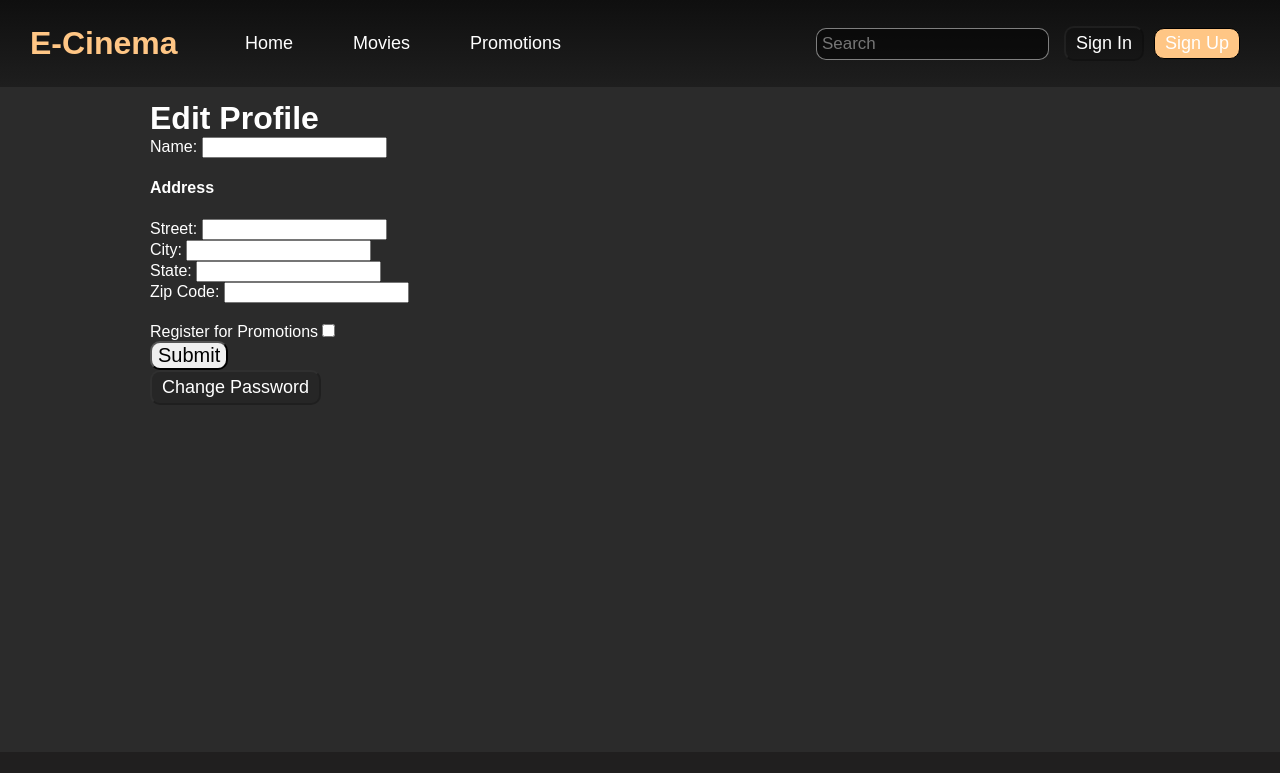
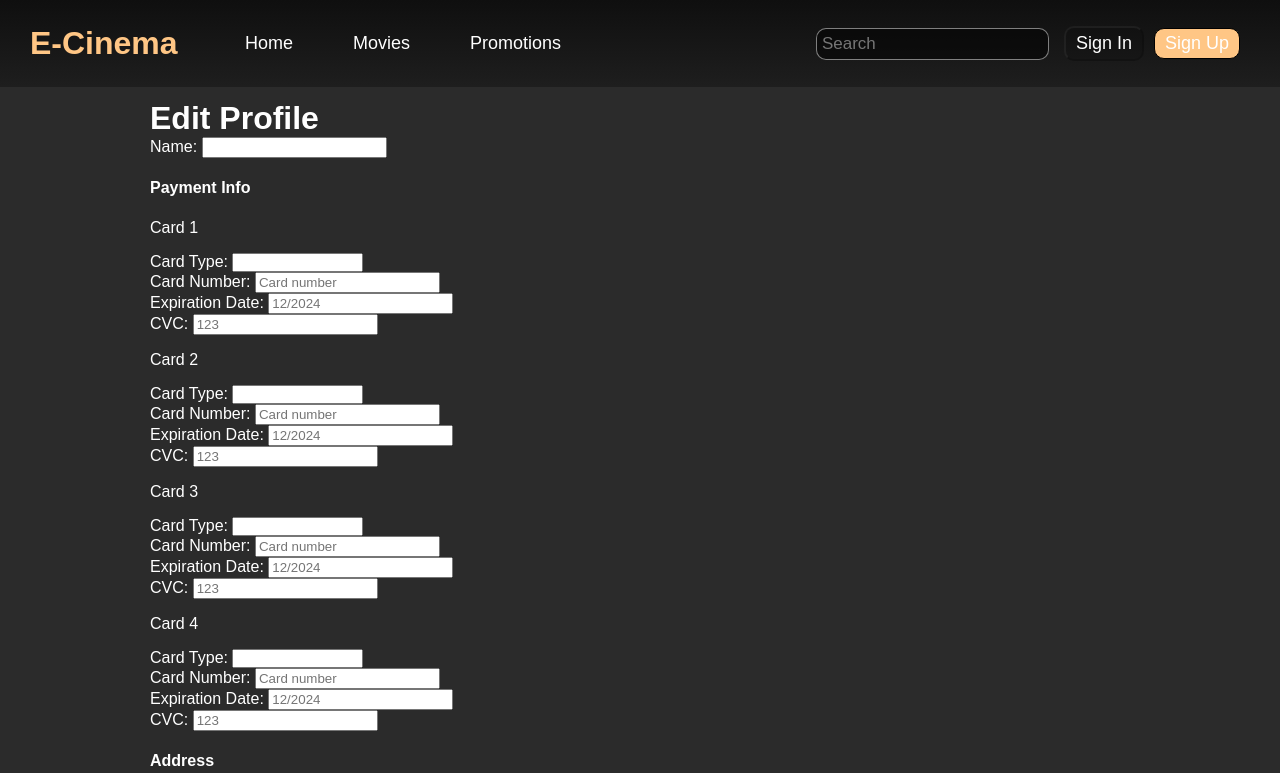
Before and after one commit to ethancampbell997/Cinema_E_Booking_System, a React (Create React App) app in the folder CinemaEBookingSystem/e-cinema/: page /editprof in a window 1280 px wide. Shown: the top 773 px of the page. Built offline with nearby package versions, Linux system fonts and the light colour scheme; no server answers.

Commit message:
Edit profile page

```diff
--- a/CinemaEBookingSystem/e-cinema/src/pages/editprof.jsx
+++ b/CinemaEBookingSystem/e-cinema/src/pages/editprof.jsx
@@ -11,7 +11,13 @@ export function EditProf() {
     city: '',
     state: '',
     zip: '',
-    promotion: false
+    promotion: false,
+    paymentCards: [
+      { type: '', number: '', expiration: '', cvc: '' },
+      { type: '', number: '', expiration: '', cvc: '' },
+      { type: '', number: '', expiration: '', cvc: '' },
+      { type: '', number: '', expiration: '', cvc: '' },
+    ]
   });
 
   useEffect(() => {
@@ -26,14 +32,21 @@ export function EditProf() {
     })
       .then(response => response.json())
       .then(data => {
-        setUserData({
+        setUserData(prevState => ({
+          ...prevState,
           name: data.name || '',
           street: data.street || '',
           city: data.city || '',
           state: data.state || '',
           zip: data.zip || '',
-          promotion: data.promotion || false
-        });
+          promotion: data.promotion || false,
+          paymentCards: data.paymentCards || [
+            { type: '', number: '', expiration: '', cvc: '' },
+            { type: '', number: '', expiration: '', cvc: '' },
+            { type: '', number: '', expiration: '', cvc: '' },
+            { type: '', number: '', expiration: '', cvc: '' },
+          ]
+        }));
       })
       .catch(error => console.error('Error fetching user data:', error));
   }, []);
@@ -47,6 +60,12 @@ export function EditProf() {
     setUserData(prevState => ({ ...prevState, promotion: e.target.checked }));
   };
 
+  const handleCardChange = (index, e) => {
+    const { id, value } = e.target;
+    const newCards = [...userData.paymentCards];
+    newCards[index] = { ...newCards[index], [id]: value };
+    setUserData(prevState => ({ ...prevState, paymentCards: newCards }));
+  };
 
   const handleSubmit = (e) => {
     e.preventDefault();
@@ -58,20 +77,14 @@ export function EditProf() {
         'Content-Type': 'application/json',
       },
       body: JSON.stringify({
-          "name": userData.name,
-          "street": userData.street,
-          "city": userData.city,
-          "state": userData.state,
-          "zip": userData.zip,
-          "promotion": userData.promotion,
-          "email": userEmail
+        ...userData,
+        email: userEmail
       }),
     })
       .then(response => {
         console.log('Response status:', response.status);
         navigate('/');
         return response.text();
-
       })
       .then(text => {
         try {
@@ -94,6 +107,29 @@ export function EditProf() {
           <label htmlFor="name">Name: </label>
           <input type="text" id="name" value={userData.name} onChange={handleInputChange} /><br />
 
+          <h4>Payment Info</h4>
+          {userData.paymentCards.map((card, index) => (
+            <div key={index}>
+              <p>Card {index + 1}</p>
+              <label htmlFor={`payment-${index}`}>Card Type: </label>
+              <select id={`payment-${index}`} value={card.type} onChange={(e) => handleCardChange(index, e)}>
+                <option value="" disabled hidden>Select Card Type</option>
+                <option value="Visa">Visa</option>
+                <option value="MasterCard">MasterCard</option>
+                <option value="Discover">Discover</option>
+                <option value="American Express">American Express</option>
+              </select><br />
+
+              <label htmlFor={`cardNumber-${index}`}>Card Number: </label>
+              <input type="text" id={`cardNumber-${index}`} value={card.number} onChange={(e) => handleCardChange(index, e)} placeholder="Card number" /><br />
+
+              <label htmlFor={`expiration-${index}`}>Expiration Date: </label>
+              <input type="text" id={`expiration-${index}`} value={card.expiration} onChange={(e) => handleCardChange(index, e)} placeholder="12/2024" pattern="[0-1][0-9]/[0-9]{4}" /><br />
+
+              <label htmlFor={`cvc-${index}`}>CVC: </label>
+              <input type="text" id={`cvc-${index}`} value={card.cvc} onChange={(e) => handleCardChange(index, e)} placeholder="123" /><br />
+            </div>
+          ))}
 
           <h4>Address</h4>
           <label htmlFor="street">Street: </label>
```
Lines whose indentation alone changed are shown as unchanged.
